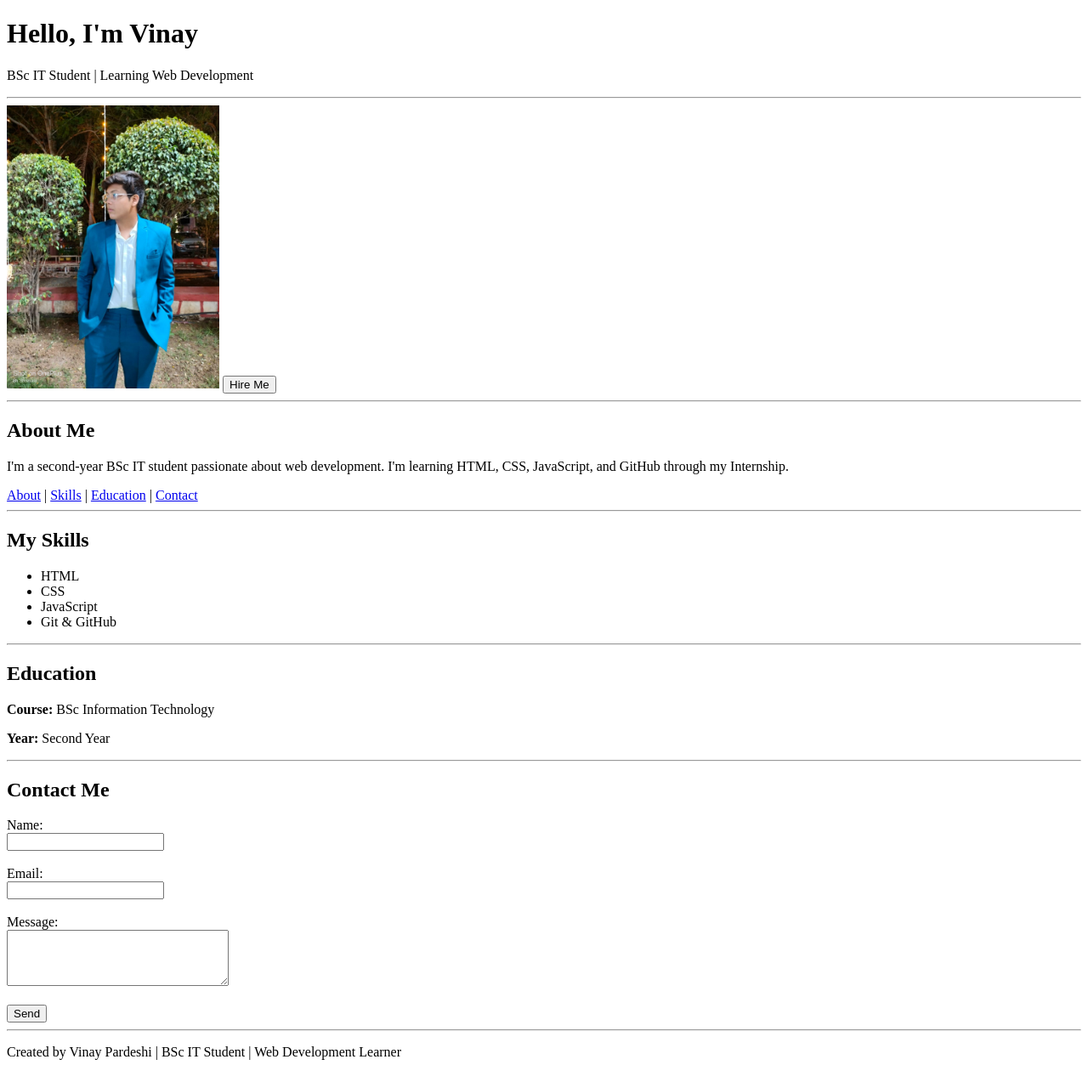
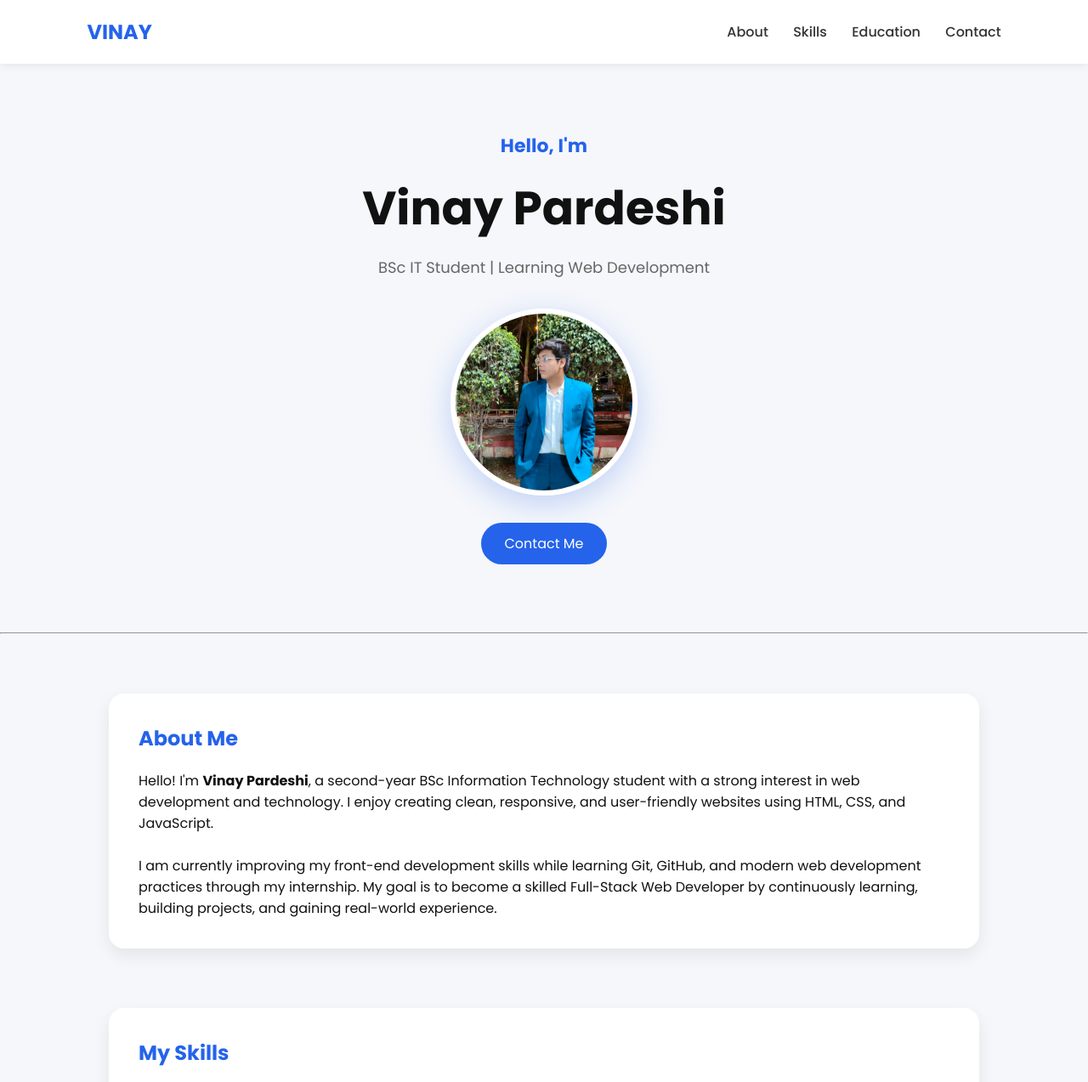
Before and after one commit to vinay-xddd/Personal-Portfolio, a plain HTML site: page index.html in a window 1280 px wide. Shown: the top 1273 px of the page at 85% size. Drawn offline with Linux system fonts and the light colour scheme.

Commit message:
Day 4: Styled portfolio using CSS

```diff
--- a/index.html
+++ b/index.html
@@ -3,41 +3,50 @@
 
 <head>
     <title>My Portfolio</title>
+    <link rel="stylesheet"
+href="style.css">
 </head>
 
 <body>
 
-    <h1>Hello, I'm Vinay</h1>
+    <header>
+    <h2>VINAY</h2>
 
+    <nav>
+        <a href="#about">About</a>
+        <a href="#skills">Skills</a>
+        <a href="#education">Education</a>
+        <a href="#contact">Contact</a>
+    </nav>
+</header>
+
+<div class="hero">
+    <h3>Hello, I'm</h3>
+    <h1>Vinay Pardeshi</h1>
     <p>BSc IT Student | Learning Web Development</p>
 
-    <hr>
+    <img src="profile.jpeg" alt="Vinay">
 
+    <br>
 
+    <button>Contact Me</button>
+</div>
 
-    <img src="profile.jpeg" alt="My Photo" width="250">
+<hr>
 
-    <button>Hire Me</button>
-
-    <hr>
-
-    <section id="about">
+<section id="about">
     <h2>About Me</h2>
 
     <p>
-        I'm a second-year BSc IT student passionate about web development. I'm learning HTML, CSS, JavaScript, and GitHub through my Internship.
+        Hello! I'm <strong>Vinay Pardeshi</strong>, a second-year BSc Information Technology student with a strong interest in web development and technology. I enjoy creating clean, responsive, and user-friendly websites using HTML, CSS, and JavaScript.
+    </p>
+
+    <br>
+
+    <p>
+        I am currently improving my front-end development skills while learning Git, GitHub, and modern web development practices through my internship. My goal is to become a skilled Full-Stack Web Developer by continuously learning, building projects, and gaining real-world experience.
     </p>
 </section>
-
-
-<nav>
-    <a href="#about">About</a> |
-    <a href="#skills">Skills</a> |
-    <a href="#education">Education</a> |
-    <a href="#contact">Contact</a>
-</nav>
-
-<hr>
 
 <section id="skills">
     <h2>My Skills</h2>
--- a/style.css
+++ b/style.css
@@ -0,0 +1,127 @@
+/* Google Font */
+@import url('https://fonts.googleapis.com/css2?family=Poppins:wght@300;400;500;600;700&display=swap');
+
+*{
+    margin:0;
+    padding:0;
+    box-sizing:border-box;
+    font-family:'Poppins',sans-serif;
+    scroll-behavior:smooth;
+}
+
+body{
+    background:#f5f7fb;
+    color:#111;
+}
+
+header{
+    background:white;
+    display:flex;
+    justify-content:space-between;
+    align-items:center;
+    padding:20px 8%;
+    box-shadow:0 2px 10px rgba(0,0,0,0.08);
+    position:sticky;
+    top:0;
+}
+
+header h2{
+    color:#2563eb;
+}
+
+nav a{
+    text-decoration:none;
+    color:#333;
+    margin-left:25px;
+    font-weight:500;
+}
+
+nav a:hover{
+    color:#2563eb;
+}
+
+.hero{
+    text-align:center;
+    padding:80px 20px;
+}
+
+.hero h3{
+    color:#2563eb;
+    font-size:22px;
+}
+
+.hero h1{
+    font-size:55px;
+    margin:15px 0;
+}
+
+.hero p{
+    color:#666;
+    font-size:18px;
+}
+
+.hero img{
+    width:220px;
+    height:220px;
+    border-radius:50%;
+    object-fit:cover;
+    margin-top:35px;
+    border:6px solid white;
+    box-shadow:0 10px 35px rgba(37,99,235,.25);
+}
+
+button{
+    margin-top:25px;
+    padding:12px 28px;
+    border:none;
+    border-radius:30px;
+    background:#2563eb;
+    color:white;
+    font-size:16px;
+    cursor:pointer;
+}
+
+button:hover{
+    background:#1d4ed8;
+}
+
+section{
+    width:80%;
+    margin:70px auto;
+    background:white;
+    padding:35px;
+    border-radius:18px;
+    box-shadow:0 8px 20px rgba(0,0,0,.08);
+}
+
+section h2{
+    color:#2563eb;
+    margin-bottom:20px;
+}
+
+ul{
+    padding-left:20px;
+}
+
+li{
+    margin:10px 0;
+}
+
+input,
+textarea{
+    width:100%;
+    padding:12px;
+    margin-top:10px;
+    margin-bottom:18px;
+    border:1px solid #ddd;
+    border-radius:10px;
+    font-size:15px;
+}
+
+footer{
+    text-align:center;
+    padding:25px;
+    background:#111827;
+    color:white;
+    margin-top:60px;
+}
```
